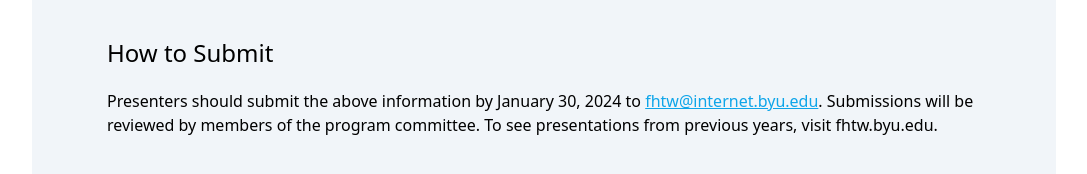
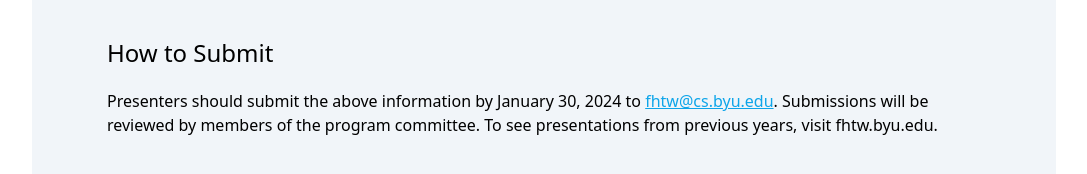
Before and after one commit to byu-fht/fhtw-website, an Astro site: page /call-for-papers in a window 1280 px wide. Shown: the part 1165-1339 px from the top of the page, without its empty margins (96-1183 px from the left). Built offline with nearby package versions, Linux system fonts and the light colour scheme; Astro itself is replaced by a stand-in of ours.

Commit message:
Update email address in CFP

```diff
--- a/src/pages/call-for-papers.mdx
+++ b/src/pages/call-for-papers.mdx
@@ -63,7 +63,7 @@ your personal web presence and/or social media profile.
 ## How to Submit
 
 Presenters should submit the above information by January 30, 2024 to
-fhtw@internet.byu.edu. Submissions will be reviewed by members of the program
+fhtw@cs.byu.edu. Submissions will be reviewed by members of the program
 committee. To see presentations from previous years, visit fhtw.byu.edu.
 
 ## Important Dates
```
